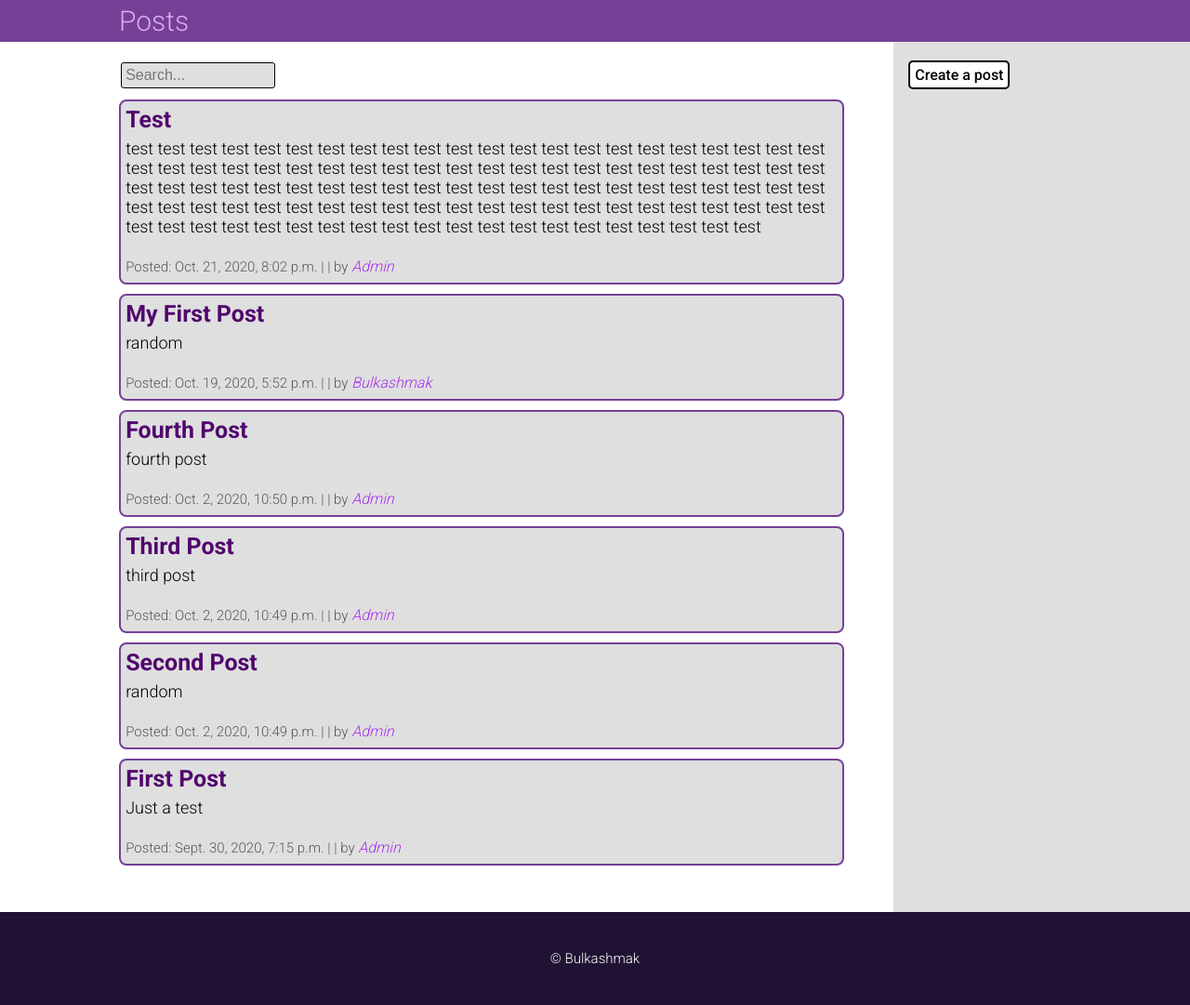
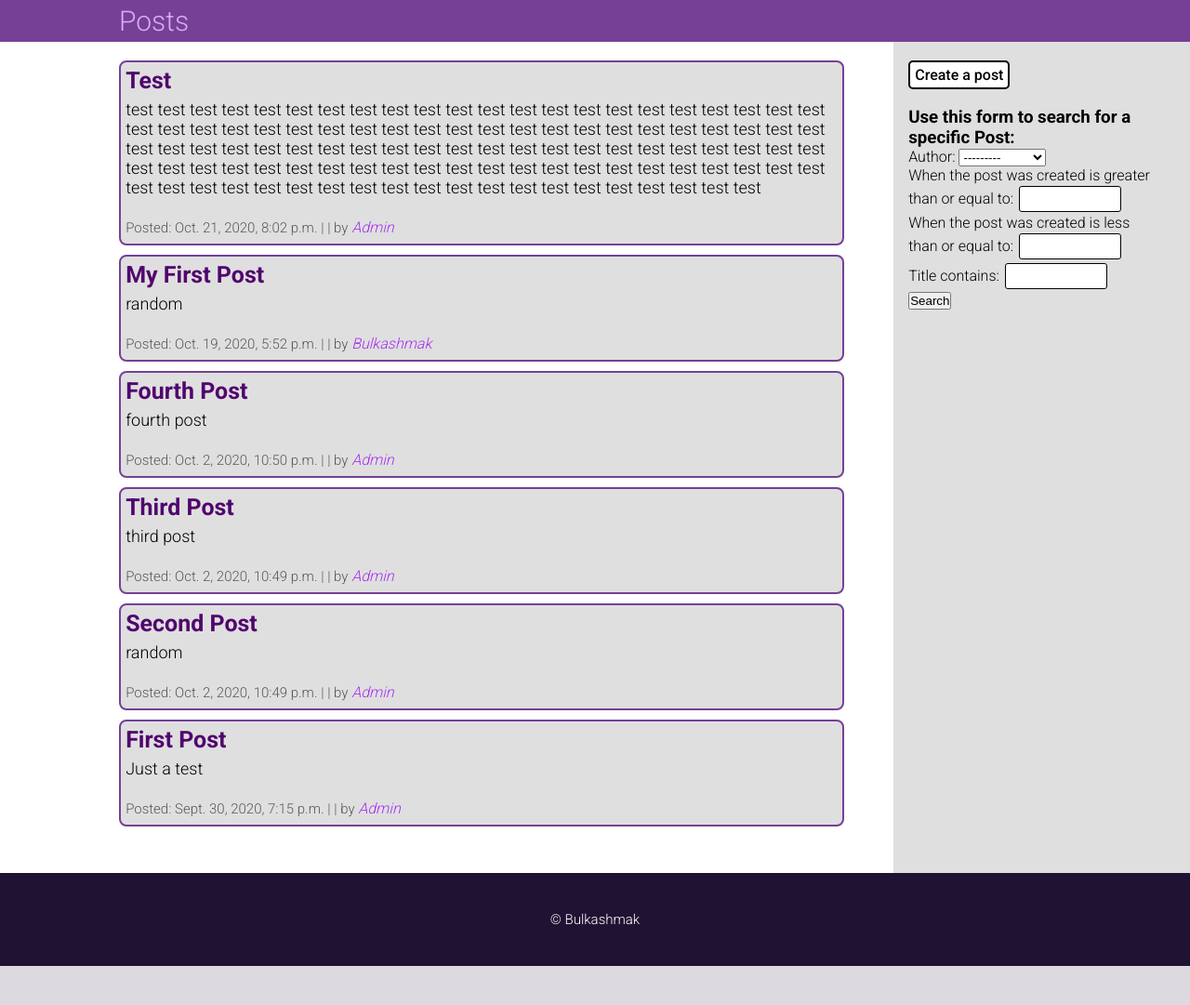
Before and after one commit to bulkashmak/blog_website, a Django app: page / in a window 1280 px wide. Shown: the part 67-1148 px from the top of the page at 93% size. After the commit the page ends 1106 px from the top, so only its background shows below. Run offline with Django 3.2, Linux system fonts and the light colour scheme; data comes from the database, SQL or seed files in the repository.

Commit message:
Created a simple filter for posts via django-filter library. Now user can search for a title, filter by author and date.

```diff
--- a/bulkashmak/settings.py
+++ b/bulkashmak/settings.py
@@ -40,6 +40,8 @@ INSTALLED_APPS = [
 
     'users.apps.UsersConfig',
     'posts.apps.PostsConfig',
+
+    'django_filters',
 ]
 
 MIDDLEWARE = [
--- /dev/null
+++ b/posts/filters.py
@@ -0,0 +1,18 @@
+import django_filters
+from django_filters import DateFilter, CharFilter
+
+from .models import Post
+
+
+class PostFilter(django_filters.FilterSet):
+    start_date = DateFilter(field_name="created",
+                            lookup_expr='gte')
+    end_date = DateFilter(field_name="created",
+                          lookup_expr='lte')
+
+    title = CharFilter(field_name="title",
+                       lookup_expr="icontains")
+
+    class Meta:
+        model = Post
+        fields = ['author', ]
--- a/posts/static/css/base.css
+++ b/posts/static/css/base.css
@@ -290,6 +290,10 @@ input[type=text]:focus, input[type=password]:focus {
   width: 150px;
 }
 
+.search_form input {
+  background-color: white;
+}
+
 .create_button {
   background-color: white;
   border: solid 2px black;
--- a/posts/templates/posts/posts.html
+++ b/posts/templates/posts/posts.html
@@ -1,11 +1,6 @@
 {% extends 'base.html' %}
 {% block title %} {{ title }} {% endblock title %}
 {% block content %}
-  <div class="search_form">
-    <form method="get">
-      <input id="search_bar" type="text" name="q" id="id_q" placeholder="Search...">
-    <form>
-  </div>
   {% for post in posts %}
     {% if post.status == 1 %}
       <div class="post">
@@ -19,13 +14,17 @@
   {% endfor %}
 {% endblock content %}
 {% block sidebar %}
-<div id="posts_sidebar">
-  <a href={% url 'create_post_page' %}>
-    <button class="create_button">Create a post</button>
-  </a>
-</div>
+  <div id="posts_sidebar">
+    <a href={% url 'create_post_page' %}>
+      <button class="create_button">Create a post</button>
+    </a>
+  </div>
+  <br>
+  <h3>Use this form to search for a specific Post:</h3>
+  <div class="search_form">
+    <form method="get">
+      {{ myFilter.form.as_p }}
+      <button type="submit">Search</button>
+    <form>
+  </div>
 {% endblock sidebar %}
-
-<script type="text/javascript">
-  document.getElementById("id_q").value = "{{ query }}"
-</script>
--- a/posts/views.py
+++ b/posts/views.py
@@ -1,9 +1,9 @@
 from django.shortcuts import render, redirect, get_object_or_404
 from django.contrib.auth.decorators import login_required
-from django.db.models import Q
 
 from .models import Post
 from .forms import CreatePost
+from .filters import PostFilter
 
 
 def home_page(request):
@@ -17,14 +17,13 @@ def home_page(request):
 def posts_page(request):
     posts = Post.objects.order_by('-created')
 
-    query = ""
-    if request.GET:
-        query = request.GET['q']
+    myFilter = PostFilter(request.GET, queryset=posts)
+    posts = myFilter.qs
 
     context = {
         'title': 'Posts',
         'posts': posts,
-        'query': str(query),
+        'myFilter': myFilter,
     }
 
     return render(request, 'posts/posts.html', context)
@@ -121,19 +120,3 @@ def post_detail(request, post_id):
     }
 
     return render(request, template, context)
-
-
-def get_blog_queryset(query=None):
-    queryset = []
-    # python install 3.9 == ['python', 'install', '3.9']
-    queries = query.split(' ')
-    for q in queries:
-        posts = Post.objects.filter(
-            Q(title__icontains=q) |
-            Q(body__icontains=q)
-        ).distinct()
-
-        for post in posts:
-            queryset.append(post)
-
-    return list(set(queryset))
```
Also changed, not shown: 2 other files.
